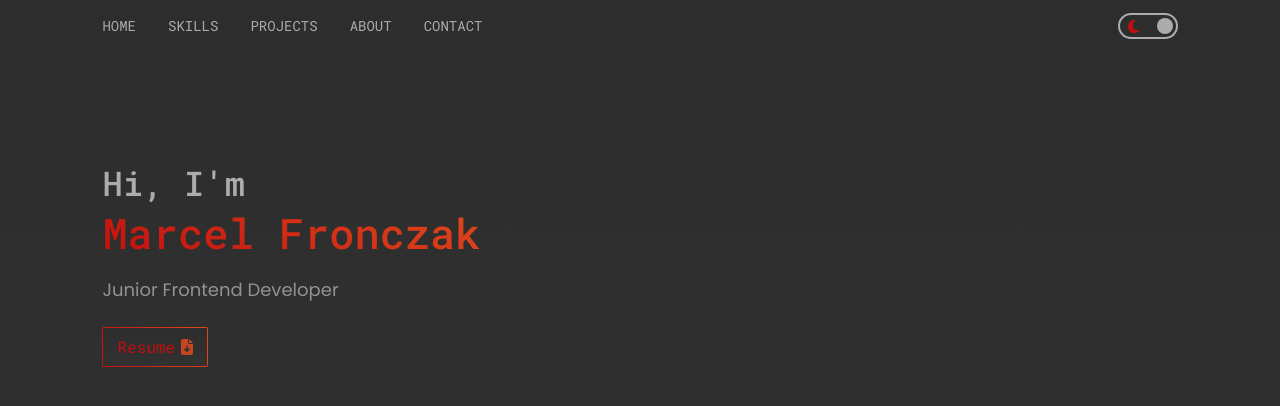
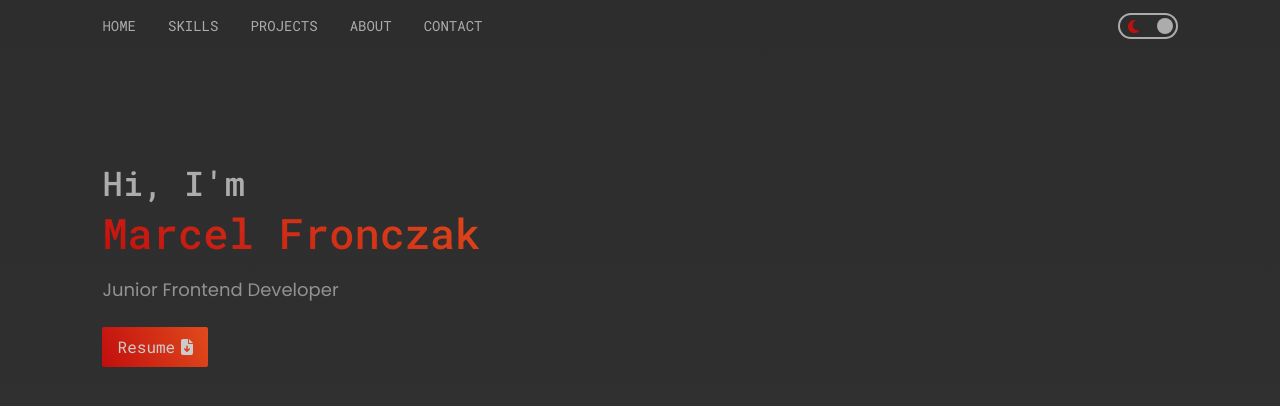
Before and after one commit to MarcelFronczak/portfolio, a React (Create React App) app: page / in a window 1280 px wide. In both pictures the pointer is over the link "Resume". Shown: the top 406 px of the page. Built offline with nearby package versions, Linux system fonts and the light colour scheme.

Commit message:
resume btn styling

```diff
--- a/src/styles/home.scss
+++ b/src/styles/home.scss
@@ -41,10 +41,12 @@ section {
         text-decoration: none;
         line-height: 8px;
         gap: 6px;
+        transition: all 0.17s ease;
     }
 
     .file-icon {
         opacity: 0.85;
+        transition: all 0.17s ease;
     }
 }
 
@@ -72,10 +74,20 @@ section.dark {
     .resume-btn {
         background: $background-gradient-dark-theme;
         color: $accent-red-dark-theme;
+
     }
 
     .file-icon {
         color: #E04B1C;
+    }
+
+    .resume-btn:hover {
+        background: transparent;
+        color: #ccc;
+        .file-icon {
+            color: #ccc;
+            opacity: 1;
+        }
     }
 }
 
@@ -108,4 +120,13 @@ section.light {
     .file-icon {
         color: #F55F30;
     }
+
+    .resume-btn:hover {
+        background: transparent;
+        color: #ddd;
+        .file-icon {
+            color: #ddd;
+            opacity: 1;
+        }
+    }
 }
```
